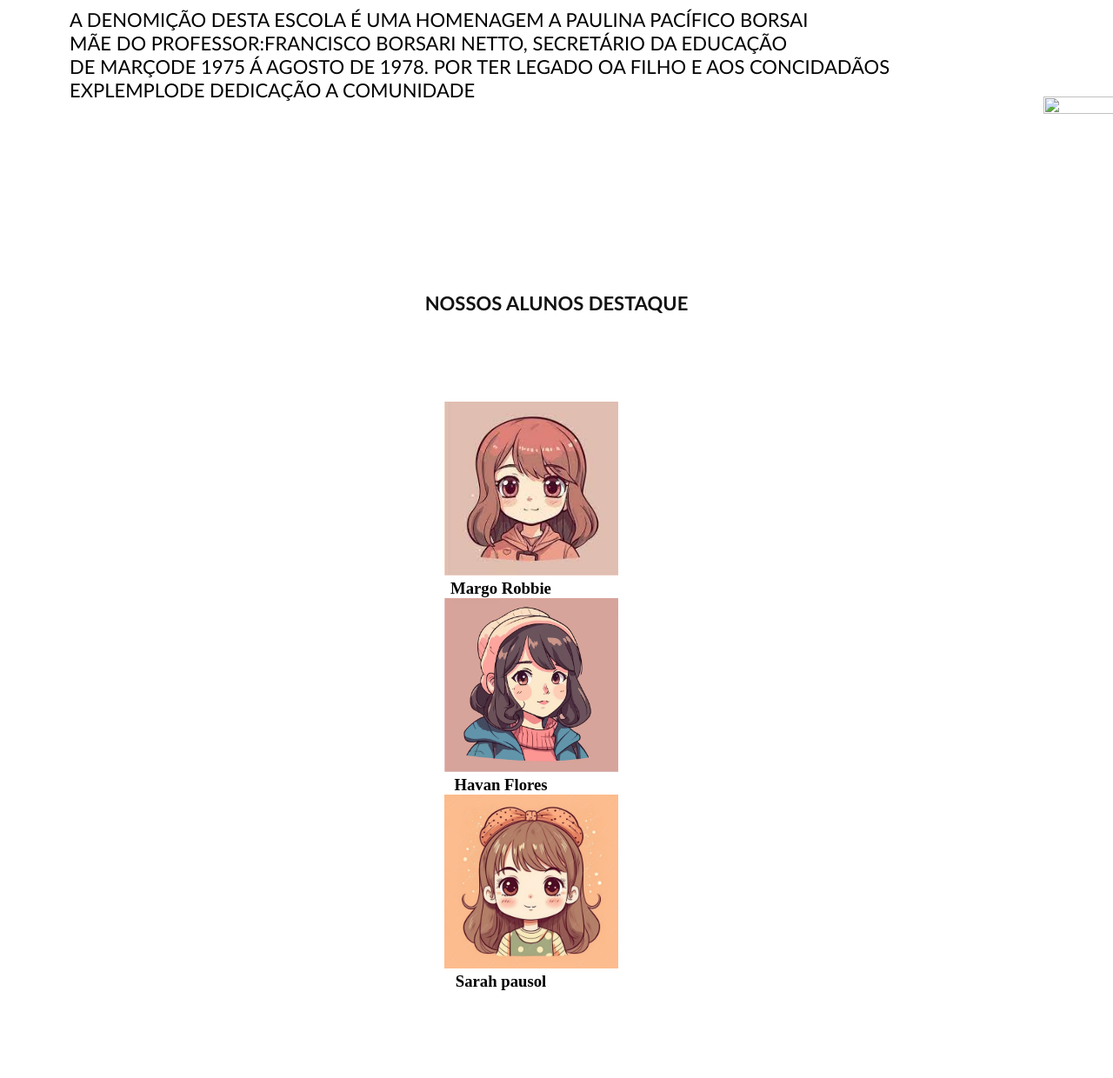
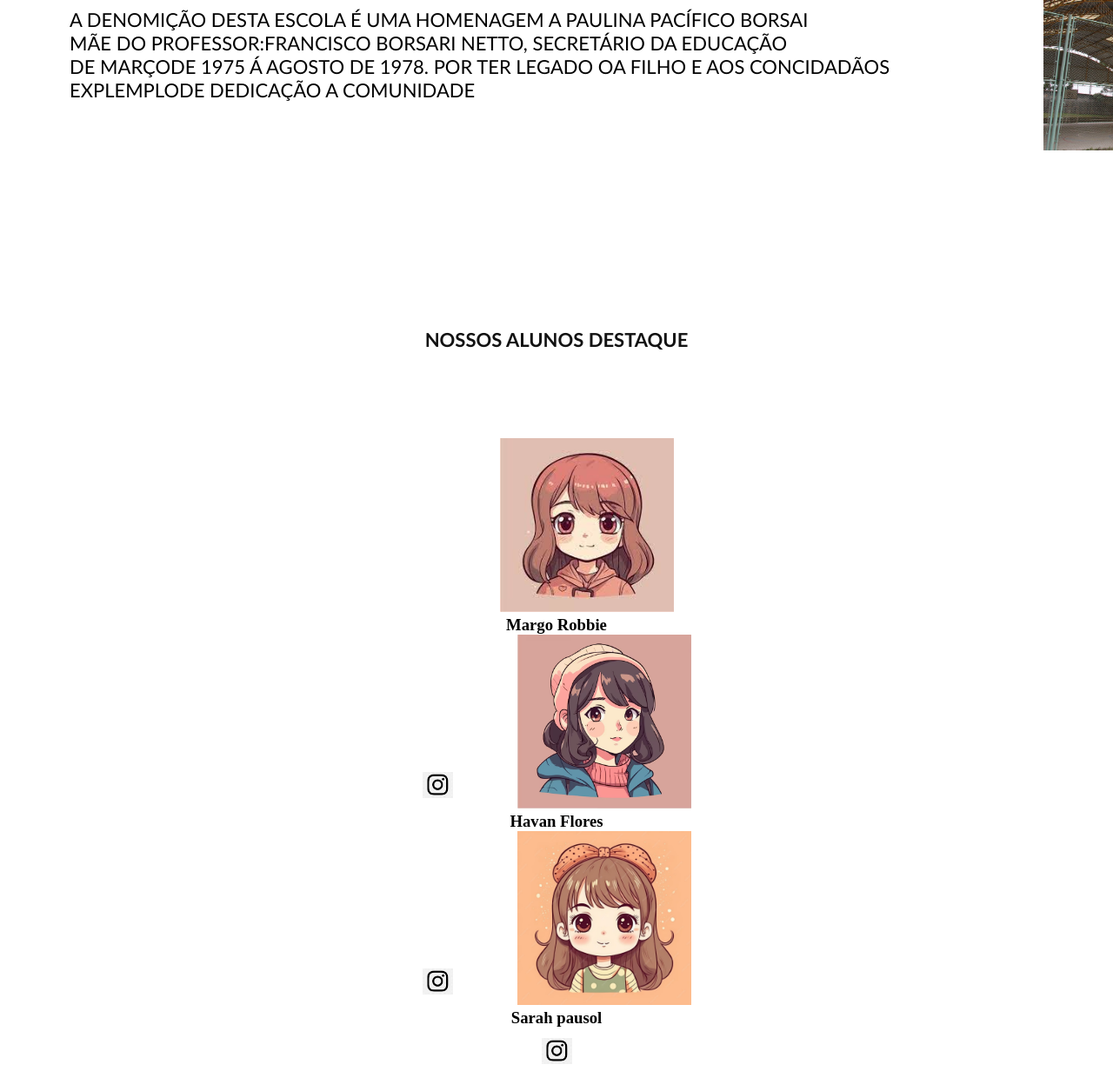
Before and after one commit to 3mimii/projeto-figma, a plain HTML site: page index.html in a window 1280 px wide. Shown: the part 281-1521 px from the top of the page at 87% size. Before the commit the page ends 1421 px from the top, so only its background shows below. Drawn offline with Linux system fonts and the light colour scheme.

Commit message:
Add files via upload

```diff
--- a/index.html
+++ b/index.html
@@ -23,7 +23,7 @@
           EXPLEMPLODE DEDICAÇÃO A COMUNIDADE</p>
 
           <div>
-            <img class="Imagem-escola" src="foto.jpg">
+            <img class="Imagem-escola" src="escola.jpg">
 
           <h3 class="Estudantes-título">NOSSOS ALUNOS DESTAQUE</h3>
         </div>
@@ -32,13 +32,16 @@
 
 <div class="estudante-todos">
     <span></span>
-    <div class="estudante-div">
+<div class="estudante-div">
 <img class="estudantes-imagem" src="aluna foto.jpeg" alt="">
 <h3> Margo Robbie</h3>
+<img class="estudante-icon" src="insta.png" alt="">
 <img class="estudantes-imagem" src="foto aluna 3.avif" alt="">
 <h3> Havan Flores</h3>
+<img class="estudante-icon" src="insta.png" alt="">
 <img class="estudantes-imagem" src="aluna foto 2.avif" alt="">
 <h3> Sarah pausol</h3>
+<img class="estudante-icon" src="insta.png" alt="">
 </div>
    </div>
 </section>
--- a/style.css
+++ b/style.css
@@ -115,7 +115,15 @@
   margin-left: 70px; ;
   }
 
-  .estudante-todos{
-    display:grid;
-  grid-template-columns: 30% 30%;
+  .estudante-icon{
+    width: 35px;
+    padding: 12px 0;
+
   }
+
+  estudante-todos{
+
+    display: grid;
+    grid-template-columns: 20% 20% 20% 20% 20%;
+
+  }
```
Also changed, not shown: escola.jpg (added), insta.png (added).
